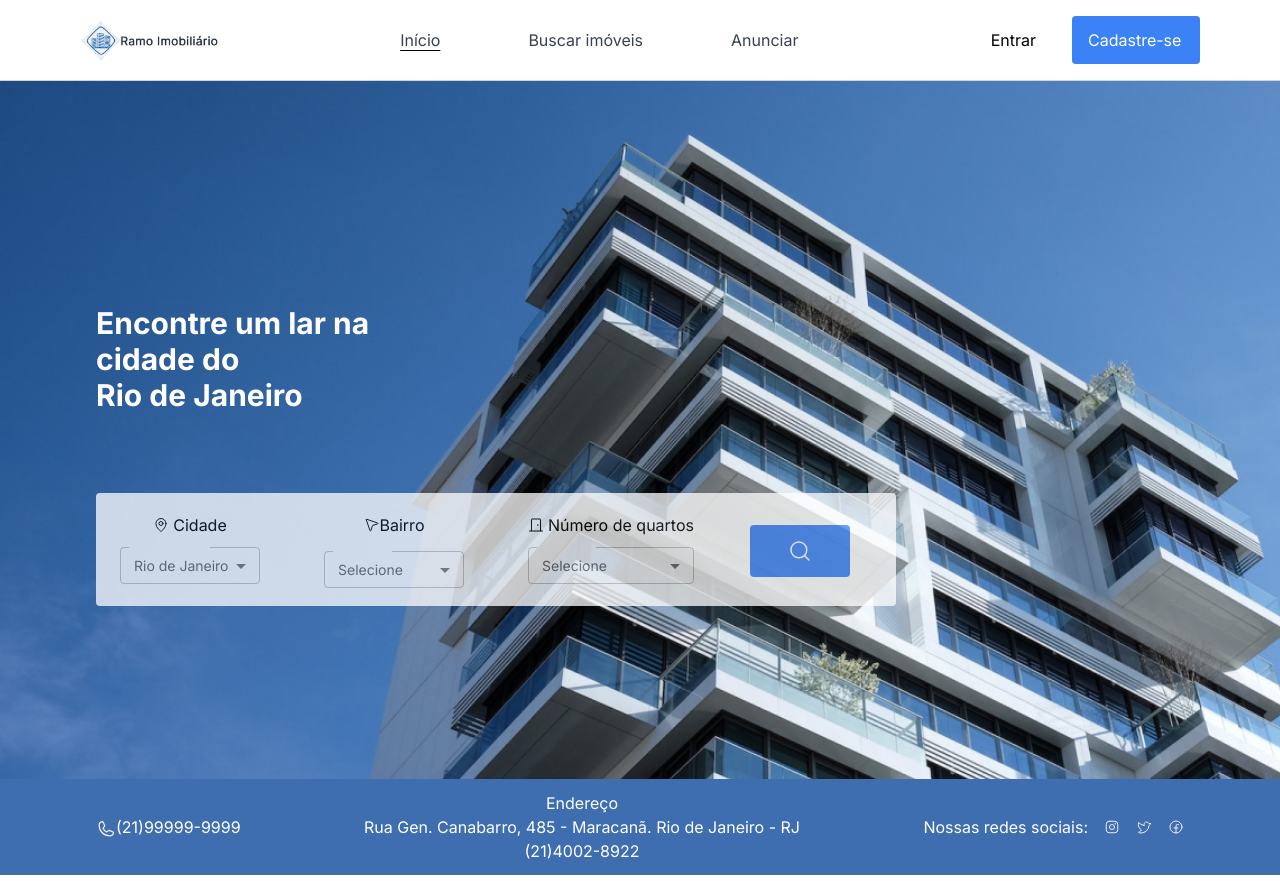
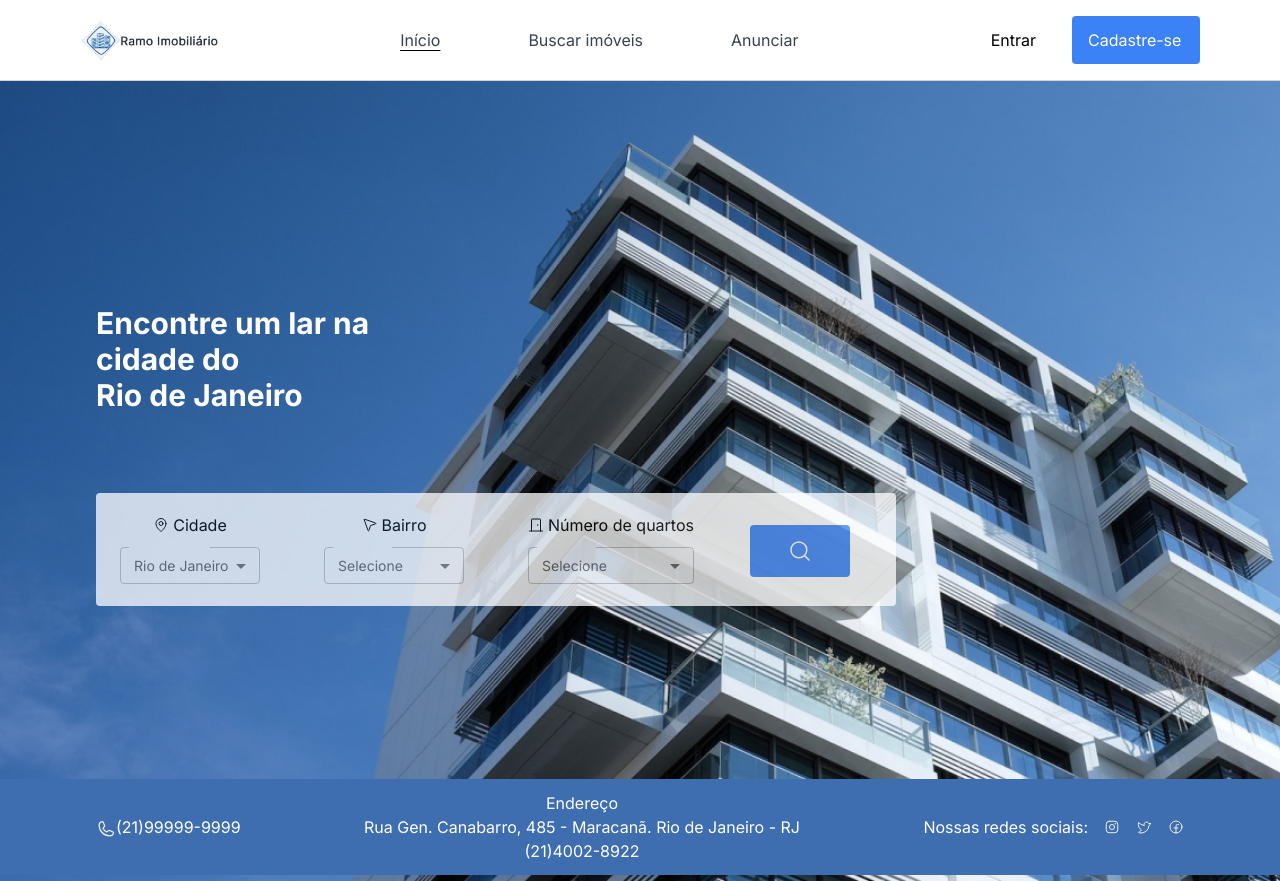
Before and after one commit to jpwf/Ramo-Imobiliario, a React (Vite) app in the folder client/: page / in a window 1280 px wide. Built offline with nearby package versions, Linux system fonts and the light colour scheme.

Commit message:
gap fixed

```diff
--- a/client/src/pages/Inicio.jsx
+++ b/client/src/pages/Inicio.jsx
@@ -4,8 +4,8 @@ import SelectComponent from '../components/SelectComponent';
 
 function Inicio() {
     return(
-        <div>
-            <div className=' bg-home  bg-cover w-full h-full'>
+
+            <div className=' bg-home  bg-cover h-screen'>
                 <div className='text-3xl font-bold text-white pt-56 ml-24 '>
                     <p>Encontre um lar na</p>
                     <p>cidade do </p>
@@ -20,8 +20,8 @@ function Inicio() {
 
                         <SelectComponent label='Rio de Janeiro' className='w-[57px] h-[36px]'/>
                     </div>
-                    <div className='flex flex-col mt-5 mx-12 gap-1 items-center'>
-                        <div className='flex items-center mb-[10px] '>
+                    <div className='flex flex-col mt-5 px-12  items-center'>
+                        <div className='flex items-center gap-1 mb-[10px] '>
                             <NavigationArrow size={16}  color="#050505" />
                             Bairro
                         </div>
@@ -61,7 +61,7 @@ function Inicio() {
 
             </footer>
         </div>
-        </div>
+
     )
 }
 
```
